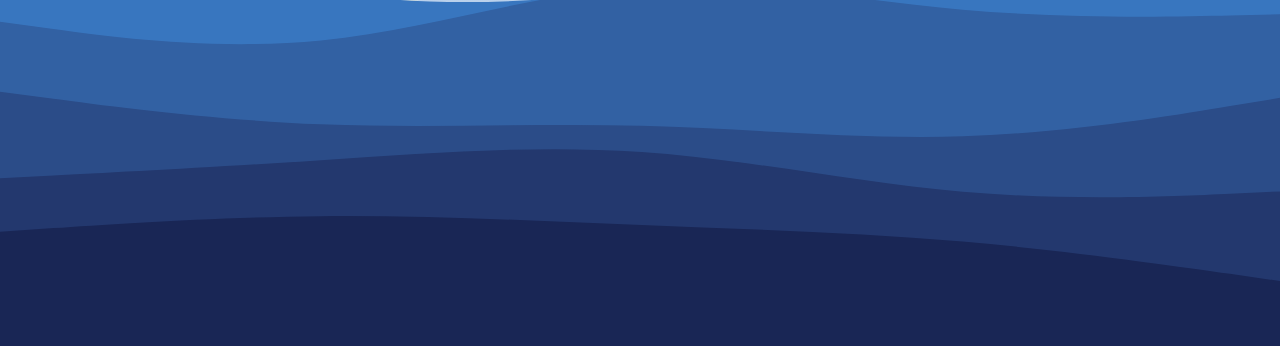
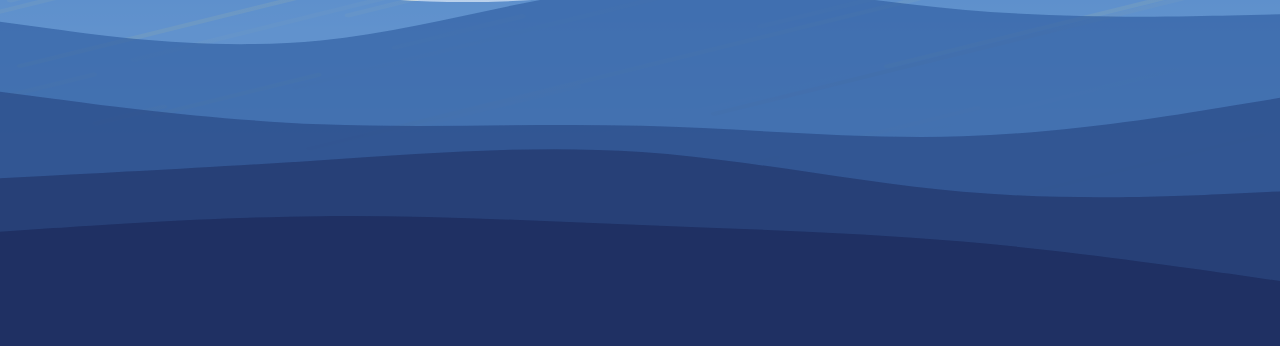
Before and after one commit to arcFlow-dev/arcFlow-dev.github.io, a plain HTML site: page index.html in a window 1280 px wide. Shown: the part 454-800 px from the top of the page. Drawn offline with Linux system fonts and the light colour scheme.

Commit message:
better waves

```diff
--- a/index.html
+++ b/index.html
@@ -583,10 +583,10 @@
 
 
     <svg width="100%" viewBox="0 0 1440 494" fill="none" xmlns="http://www.w3.org/2000/svg">
-        <path d="M1444 25.2593L1383.83 22.563C1323.67 19.6593 1203.33 14.2667 1083 27.7482C962.667 41.2296 842.333 73.5852 722 91.6296C601.667 109.674 481.333 112.993 361 95.3629C240.667 77.7333 120.333 39.1555 60.1666 19.6592L0 0.370361V496.074H60.1666C120.333 496.074 240.667 496.074 361 496.074C481.333 496.074 601.667 496.074 722 496.074C842.333 496.074 962.667 496.074 1083 496.074C1203.33 496.074 1323.67 496.074 1383.83 496.074H1444V25.2593Z" fill="#3876BF"/>
-        <path d="M1444 120.667L1383.83 122.119C1323.67 123.363 1203.33 126.267 1083 115.481C962.667 104.696 842.333 80.6371 722 88.9334C601.667 97.2296 481.333 137.881 361 150.119C240.667 162.148 120.333 145.556 60.1666 137.259L0 128.963V496.074H60.1666C120.333 496.074 240.667 496.074 361 496.074C481.333 496.074 601.667 496.074 722 496.074C842.333 496.074 962.667 496.074 1083 496.074C1203.33 496.074 1323.67 496.074 1383.83 496.074H1444V120.667Z" fill="#3261A3"/>
-        <path d="M1444 214L1383.83 223.956C1323.67 234.118 1203.33 254.03 1083 257.97C962.667 261.704 842.333 249.259 722 246.148C601.667 243.037 481.333 249.259 361 244.489C240.667 239.511 120.333 223.748 60.1666 215.659L0 207.778V496.074H60.1666C120.333 496.074 240.667 496.074 361 496.074C481.333 496.074 601.667 496.074 722 496.074C842.333 496.074 962.667 496.074 1083 496.074C1203.33 496.074 1323.67 496.074 1383.83 496.074H1444V214Z" fill="#2B4C88"/>
-        <path d="M1444 319.778L1383.83 322.474C1323.67 325.378 1203.33 330.77 1083 320.4C962.667 310.03 842.333 283.896 722 275.6C601.667 267.304 481.333 276.844 361 284.933C240.667 292.815 120.333 299.037 60.1666 302.148L0 305.259V496.074H60.1666C120.333 496.074 240.667 496.074 361 496.074C481.333 496.074 601.667 496.074 722 496.074C842.333 496.074 962.667 496.074 1083 496.074C1203.33 496.074 1323.67 496.074 1383.83 496.074H1444V319.778Z" fill="#23386E"/>
-        <path d="M1444 421.407L1383.83 412.696C1323.67 404.193 1203.33 386.77 1083 376.4C962.667 366.03 842.333 362.711 722 357.733C601.667 352.963 481.333 346.741 361 347.778C240.667 348.815 120.333 357.111 60.1666 361.259L0 365.407V496.074H60.1666C120.333 496.074 240.667 496.074 361 496.074C481.333 496.074 601.667 496.074 722 496.074C842.333 496.074 962.667 496.074 1083 496.074C1203.33 496.074 1323.67 496.074 1383.83 496.074H1444V421.407Z" fill="#192655"/>
+        <path opacity="0.7" d="M1444 25.2593L1383.83 22.563C1323.67 19.6593 1203.33 14.2667 1083 27.7482C962.667 41.2296 842.333 73.5852 722 91.6296C601.667 109.674 481.333 112.993 361 95.3629C240.667 77.7333 120.333 39.1555 60.1666 19.6592L0 0.370361V496.074H60.1666C120.333 496.074 240.667 496.074 361 496.074C481.333 496.074 601.667 496.074 722 496.074C842.333 496.074 962.667 496.074 1083 496.074C1203.33 496.074 1323.67 496.074 1383.83 496.074H1444V25.2593Z" fill="#3876BF"/>
+        <path opacity="0.7" d="M1444 120.667L1383.83 122.119C1323.67 123.363 1203.33 126.267 1083 115.481C962.667 104.696 842.333 80.6371 722 88.9334C601.667 97.2296 481.333 137.881 361 150.119C240.667 162.148 120.333 145.556 60.1666 137.259L0 128.963V496.074H60.1666C120.333 496.074 240.667 496.074 361 496.074C481.333 496.074 601.667 496.074 722 496.074C842.333 496.074 962.667 496.074 1083 496.074C1203.33 496.074 1323.67 496.074 1383.83 496.074H1444V120.667Z" fill="#3261A3"/>
+        <path opacity="0.75" d="M1444 214L1383.83 223.956C1323.67 234.118 1203.33 254.03 1083 257.97C962.667 261.704 842.333 249.259 722 246.148C601.667 243.037 481.333 249.259 361 244.489C240.667 239.511 120.333 223.748 60.1666 215.659L0 207.778V496.074H60.1666C120.333 496.074 240.667 496.074 361 496.074C481.333 496.074 601.667 496.074 722 496.074C842.333 496.074 962.667 496.074 1083 496.074C1203.33 496.074 1323.67 496.074 1383.83 496.074H1444V214Z" fill="#2B4C88"/>
+        <path opacity="0.75" d="M1444 319.778L1383.83 322.474C1323.67 325.378 1203.33 330.77 1083 320.4C962.667 310.03 842.333 283.896 722 275.6C601.667 267.304 481.333 276.844 361 284.933C240.667 292.815 120.333 299.037 60.1666 302.148L0 305.259V496.074H60.1666C120.333 496.074 240.667 496.074 361 496.074C481.333 496.074 601.667 496.074 722 496.074C842.333 496.074 962.667 496.074 1083 496.074C1203.33 496.074 1323.67 496.074 1383.83 496.074H1444V319.778Z" fill="#23386E"/>
+        <path opacity="0.6" d="M1444 421.407L1383.83 412.696C1323.67 404.193 1203.33 386.77 1083 376.4C962.667 366.03 842.333 362.711 722 357.733C601.667 352.963 481.333 346.741 361 347.778C240.667 348.815 120.333 357.111 60.1666 361.259L0 365.407V496.074H60.1666C120.333 496.074 240.667 496.074 361 496.074C481.333 496.074 601.667 496.074 722 496.074C842.333 496.074 962.667 496.074 1083 496.074C1203.33 496.074 1323.67 496.074 1383.83 496.074H1444V421.407Z" fill="#192655"/>
     </svg>
 </html>
```
